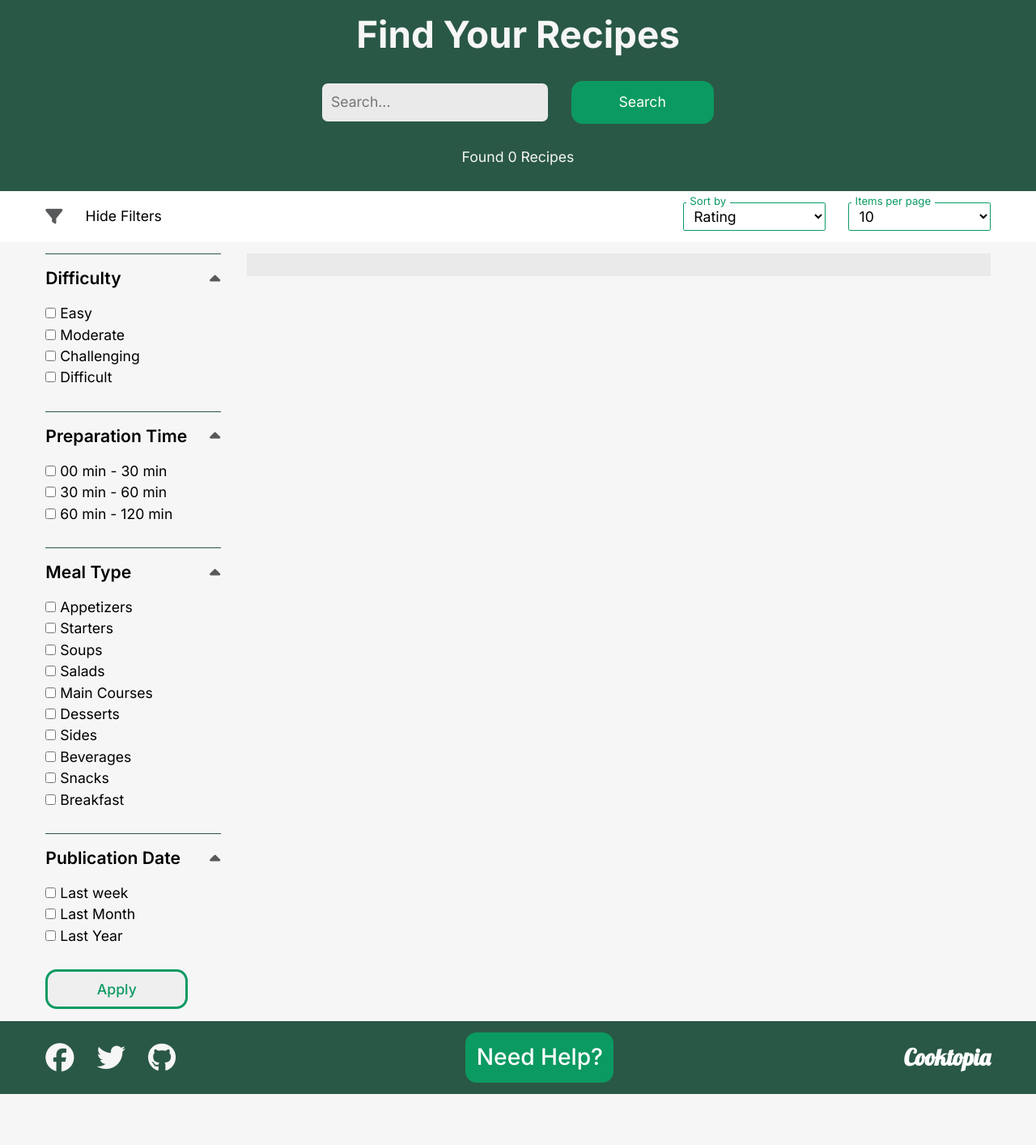
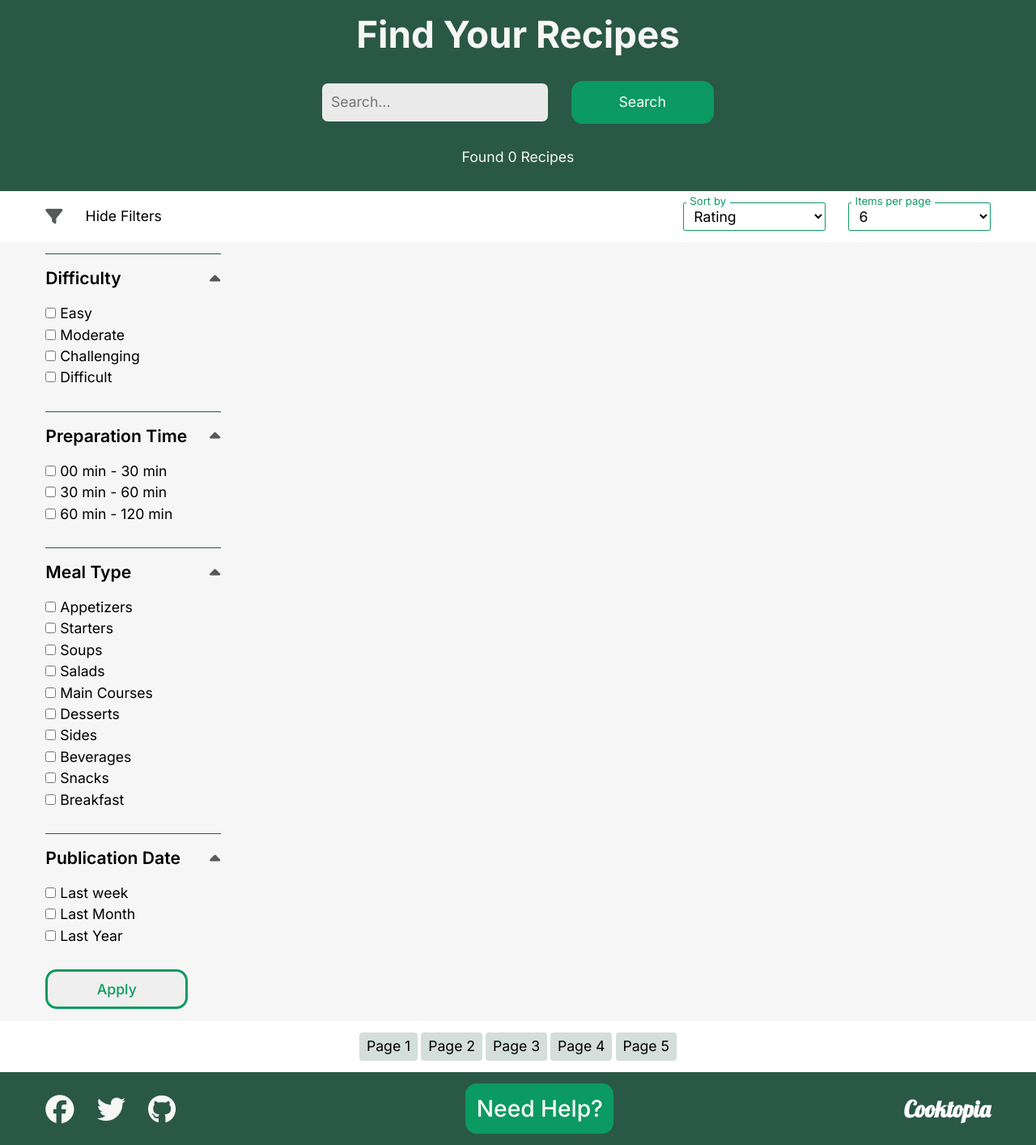
Before and after one commit to dwecks/DIAM-Django-Cooktopia, a Django app: page /recipes in a window 1280 px wide. Shown: the part 64-1478 px from the top of the page at 81% size. Before the commit the page ends 1415 px from the top, so only its background shows below. Run offline with Django 4.2, Linux system fonts and the light colour scheme; data comes from the database, SQL or seed files in the repository; some libraries are stand-ins or nearby versions.

Commit message:
pages half done

```diff
--- a/cooktopia/static/css/style.css
+++ b/cooktopia/static/css/style.css
@@ -175,3 +175,36 @@
     inline-size: 100%;
     padding-inline: 1rem;
  }
+
+ #recipes{
+    flex: 1;
+ }
+
+/**************************/
+/* Page selector */
+/**************************/
+
+ .page-selector {
+    display: flex;
+    justify-content: center;
+  }
+
+  .page-selector ul {
+    list-style-type: none;
+    padding: 0;
+    margin: 0;
+    display: flex;
+  }
+
+  .page-selector li {
+    padding: 0.5rem 1rem;
+    margin: 0 0.25rem;
+    background-color: var(--P100);
+    border-radius: 4px;
+    cursor: pointer;
+  }
+
+  .page-selector li.active {
+    background-color:  var(--P300);
+    color: white;
+  }
--- a/cooktopia/static/js/filters.js
+++ b/cooktopia/static/js/filters.js
@@ -10,19 +10,29 @@
 const searchBtn = document.querySelector("#search-btn");
 
 ///////////////////////////////////////////////////////////////
+// variables
+///////////////////////////////////////////////////////////////
+
+let page = 1;
+let pageSize = 6;
+let selectedRecipes;
+
+///////////////////////////////////////////////////////////////
 // get recipe info from api
 ///////////////////////////////////////////////////////////////
+
 let recipes;
 
 fetch('http://127.0.0.1:8000/api/recipes/')
   .then(response => response.json())
   .then(data => {;
     recipes = data;
+    selectedRecipes = data;
+    counter.textContent = data.length;
     populateRecipes(data)
-    console.log(data)
+    console.log('Recieved recipes:',data)
   })
   .catch(error => console.error('Error:', error));
-
 
 ///////////////////////////////////////////////////////////////
 // Filter recipes
@@ -52,6 +62,7 @@
   if(searchText.length != 0)
     filteredRecipes = filterText(filteredRecipes, searchText);
 
+  selectedRecipes = filteredRecipes
 
   populateRecipes(filteredRecipes)
   counter.textContent = filteredRecipes.length;
@@ -59,6 +70,55 @@
 
 applyBtn.addEventListener("click", searchFunc);
 searchBtn.addEventListener("click", searchFunc);
+
+///////////////////////////////////////////////////////////////
+// Pages
+///////////////////////////////////////////////////////////////
+
+// Page size
+$(document).ready(function() {
+  // Select the select dropdown element
+  const $selectPage = $('#select-page');
+
+  // Define an event handler for the change event
+  $selectPage.on('change', function() {
+    // Update the pageSize variable with the selected value
+    pageSize = parseInt($(this).val());
+    console.log('Selected page size:', pageSize);
+
+    // Call the function to repopulate the recipes with the new pageSize
+    populateRecipes(selectedRecipes);
+  });
+});
+
+// Page selector
+function createPageSelector(n) {
+  const $pagesContainer = $('.page-selector');
+  const ul = $("<ul>");
+
+  for (let i = 1; i <= n; i++) {
+    const li = $("<li>")
+      .addClass("p2-r")
+      .text("Page " + i)
+      .data("page", i); // Add data attribute with the page value
+    ul.append(li);
+  }
+
+  $pagesContainer.append(ul);
+
+  // Attach click event handler to handle page selection
+  ul.on("click", "li", function() {
+    const nextPage = $(this).data("page");
+    console.log("Selected page:", page);
+
+    page = nextPage
+    populateRecipes(selectedRecipes);
+  });
+}
+
+$(document).ready(function() {
+  createPageSelector(5);
+});
 
 ///////////////////////////////////////////////////////////////
 // Help Functions
@@ -156,8 +216,14 @@
   // Clear the existing content
   $recipesContainer.empty();
 
+  // Calculate the start and end index of the selected recipes based on the page and page size
+  const startIndex = (page - 1) * pageSize;
+  const endIndex = startIndex + pageSize;
+  // Get the selected recipes as a sub-array
+  const pageRecipes = recipes.slice(startIndex, endIndex);
+
   // Create a recipe card for each recipe and append it to the container
-  recipes.forEach(function(recipe) {
+  pageRecipes.forEach(function(recipe) {
     const $recipeCard = createRecipeCard(recipe);
     $recipesContainer.append($recipeCard);
   });
--- a/cooktopia/templates/cooktopia/recipes.html
+++ b/cooktopia/templates/cooktopia/recipes.html
@@ -6,7 +6,7 @@
 {% block content %}
 
 {% comment %} Search bar {% endcomment %}
-<section class="section flex-c P700-b pad-b-m">
+<section class="section flex-c P700-b pad-b-m sticty-marker">
 		<h1 class="h1 N100-c">Find Your Recipes</h1>
 		<div class="flex-r" >
   			<input id="search" placeholder="Search..." class="p2-r lbl-r">
@@ -25,7 +25,7 @@
 	<div class="flex-r">
 		<div class="dropdown">
 			<label class="p2-r" for="select-items">Sort by</label>
-			<select class="p2-r" id="select-items" name="items-per-page">
+			<select class="p2-r" id="select-sort" name="items-per-page">
 				<option class="p2-r" value="1">Rating</option>
 				<option class="p2-r" value="2">Difficulty</option>
 				<option class="p2-r" value="3">Preparation Time</option>
@@ -35,10 +35,10 @@
 
 		<div class="dropdown">
 			<label class="p2-r" for="select-items">Items per page</label>
-			<select class="p2-r" id="select-items" name="items-per-page">
-				<option class="p2-r" value="10">10</option>
-				<option class="p2-r" value="20">20</option>
-				<option class="p2-r" value="40">40</option>
+			<select class="p2-r" id="select-page" name="items-per-page">
+				<option class="p2-r" value="6">6</option>
+				<option class="p2-r" value="12">12</option>
+				<option class="p2-r" value="24">24</option>
 			</select>
 		</div>
 	</div>
@@ -96,10 +96,15 @@
 				<button class="applyFiltersButton btn-swipe l1-r">Apply</button>
 			</aside>
 
-			<div id="recipes" class="receitas_content_frame section pad-l grid grid--3-cols N200-b pad-b-xl">
+			<div id="recipes" class="grid pad-b-m grid--3-cols">
 			{% comment %} Recipes {% endcomment %}
 			</div>
 </section>
+
+<section class="section page-selector">
+
+</section>
+
 
 <script src="https://code.jquery.com/jquery-3.6.0.min.js"></script>
 <script src="{% static '/js/recipes.js' %}" defer></script>
--- a/static/css/styles.css
+++ b/static/css/styles.css
@@ -52,6 +52,7 @@
   left: 0;
   z-index: 1;
   box-shadow: 0 1.2rem 3.2rem rgba(0, 0, 0, 0,05);
+  z-index: 99;
 }
 
 .sticky-nav .sticty-marker{
```
